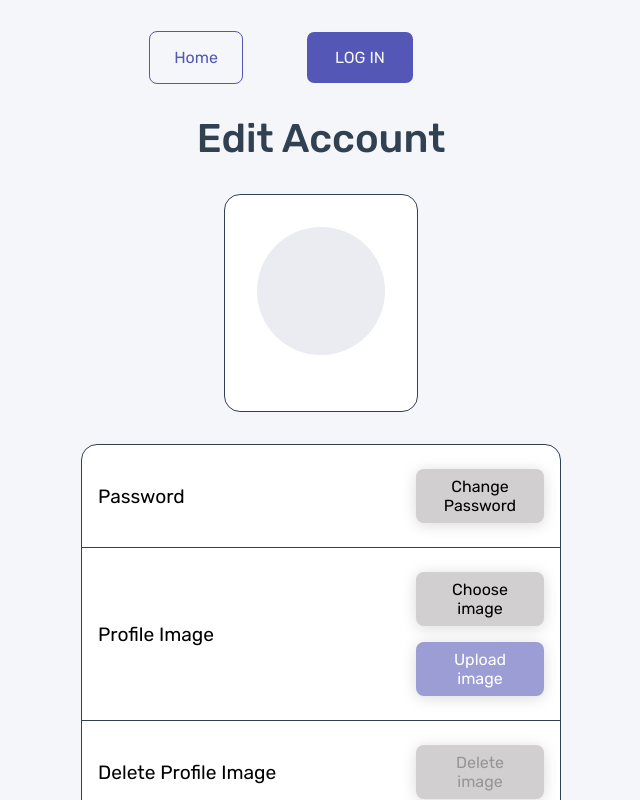
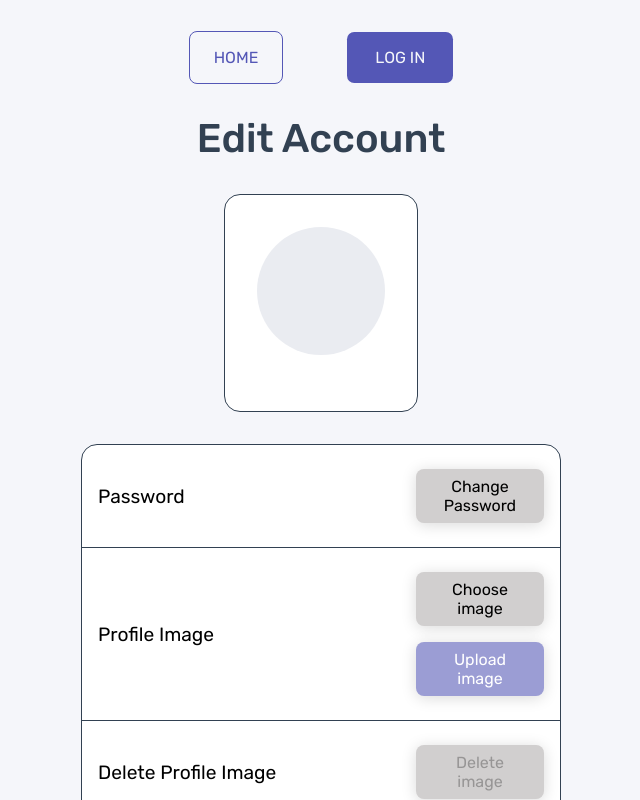
Before and after one commit to SpectreAscended/interactive-comment-section, a React (Vite) app: page /account in a window 1280 px wide. Shown: the top 800 px of the page, without its empty margins (319-959 px from the left). Built offline with nearby package versions, Linux system fonts and the light colour scheme; no server answers.

Commit message:
Edited header and button to make responsive. Converted to mobile first css rules

```diff
--- a/src/components/Header.tsx
+++ b/src/components/Header.tsx
@@ -67,7 +67,6 @@ const Header: React.FC = () => {
               </NavLink>
             )}
           </li>
-          <li></li>
         </ul>
       </nav>
     </header>
--- a/src/components/UI/button.scss
+++ b/src/components/UI/button.scss
@@ -1,15 +1,16 @@
 @import '../../styles/mixins.scss';
+@import '../../styles/globals.scss';
 
 .button {
   border: none;
 
-  padding: 1rem 1.75rem;
+  padding: 0.75rem 1rem;
   border-radius: 0.45rem;
   cursor: pointer;
   transition: background 250ms;
   text-transform: uppercase;
   font-weight: 400;
-  font-size: 1rem;
+  font-size: 0.8rem;
 
   &--primary {
     background-color: var(--color-moderate-blue);
@@ -31,4 +32,9 @@
       color: var(--color-very-light-gray);
     }
   }
+
+  @media screen and (min-width: $bp-tablet-small) {
+    padding: 1rem 1.75rem;
+    font-size: 1rem;
+  }
 }
--- a/src/components/header.scss
+++ b/src/components/header.scss
@@ -1,20 +1,23 @@
 @import '../styles/mixins.scss';
+@import '../styles/globals.scss';
 
 .header {
   &__nav {
+    margin-inline: 0.5rem;
     ul {
       display: flex;
       justify-content: center;
-      gap: 4rem;
+      gap: 1rem;
       align-items: center;
-      margin: 0 1rem 0 0rem;
-      padding: 2rem 0;
+      padding: 1rem 0;
     }
 
     &-link {
       color: var(--color-moderate-blue);
-      padding: 1rem 1.5rem;
+      padding: 0.75rem 1rem;
       border: 1px solid currentColor;
+      text-transform: uppercase;
+      font-size: 0.8rem;
       border-radius: 0.5rem;
       transition: background 250ms, color 250ms ease-in-out;
 
@@ -30,4 +33,26 @@
       }
     }
   }
+
+  @media screen and (min-width: $bp-mobile-large) {
+    &__nav {
+      ul {
+        gap: 2rem;
+      }
+    }
+  }
+
+  @media screen and (min-width: $bp-tablet-small) {
+    &__nav {
+      ul {
+        gap: 4rem;
+        padding: 2rem;
+      }
+
+      &-link {
+        padding: 1rem 1.5rem;
+        font-size: 1rem;
+      }
+    }
+  }
 }
--- a/src/styles/globals.scss
+++ b/src/styles/globals.scss
@@ -14,6 +14,15 @@
 
   --color-error-red: #d12f2f;
 }
+
+// Breakpoints
+
+$bp-mobile-large: 450px;
+$bp-tablet-small: 750px;
+$bp-tablet-large: 900px;
+$bp-desktop-small: 1200px;
+$bp-desktop-medium: 1500px;
+$bp-desktop-large: 1800px;
 
 *,
 *::before,
```
